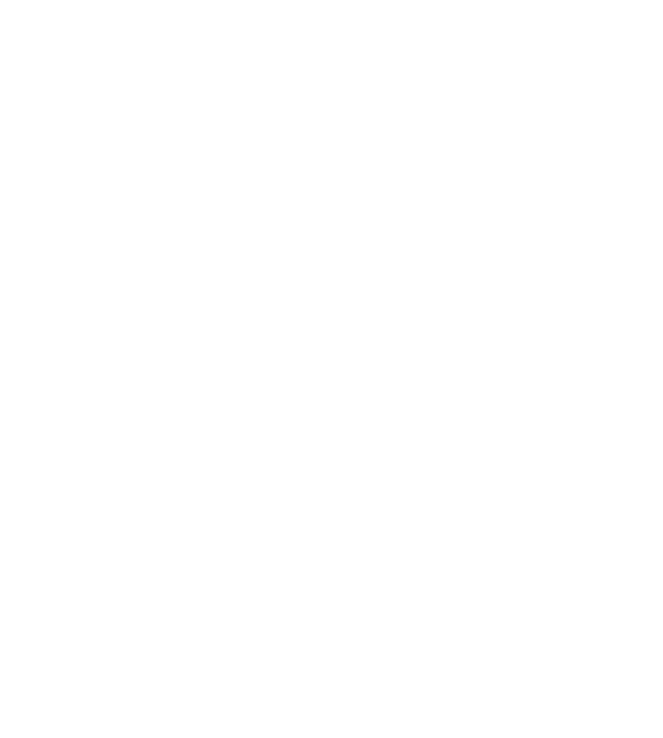
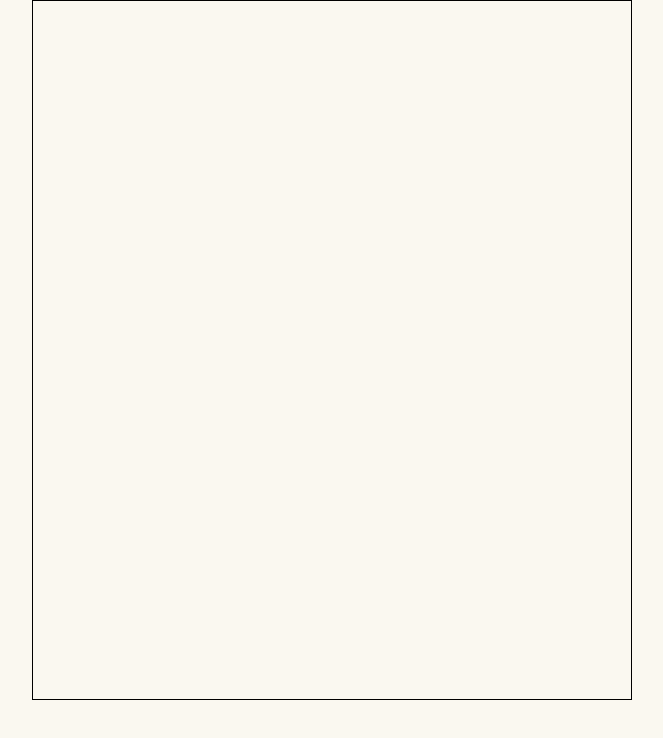
Before and after one commit to TomDoyleGithub/2048-game, a plain HTML site: page index.html in a window 1280 px wide. Shown: the whole page, without its empty margins (308-971 px from the left). Drawn offline with nearby package versions, Linux system fonts and the light colour scheme.

Commit message:
Added basic containers for the game

```diff
--- a/assets/css/style.css
+++ b/assets/css/style.css
@@ -12,3 +12,20 @@
     --one-hundred-twenty-eight: #E8D07F;
     --final-yellow: #E7C44E;
 }
+
+/* Default border selector to check HTML elements */
+.border {
+    border: 1px solid black;
+}
+
+/* The main background for the website */
+.background-container {
+    background-color: var(--tan);
+    height: 825px;
+}
+
+.main-interface {
+    height: 700px;
+    width: 600px;
+    margin: auto;
+}
--- a/index.html
+++ b/index.html
@@ -13,7 +13,13 @@
     <!-- Used Fonts -->
 </head>
 <body>
+    <main>
+        <section class="background-container">
+            <section class="border main-interface">
 
+            </section>
+        </section>
+    </main>
 <!-- Sctipts -->
 <script src="https://cdnjs.cloudflare.com/ajax/libs/jquery/3.5.1/jquery.min.js"></script>
 <script src="https://code.jquery.com/ui/1.12.0/jquery-ui.min.js"></script>
```
